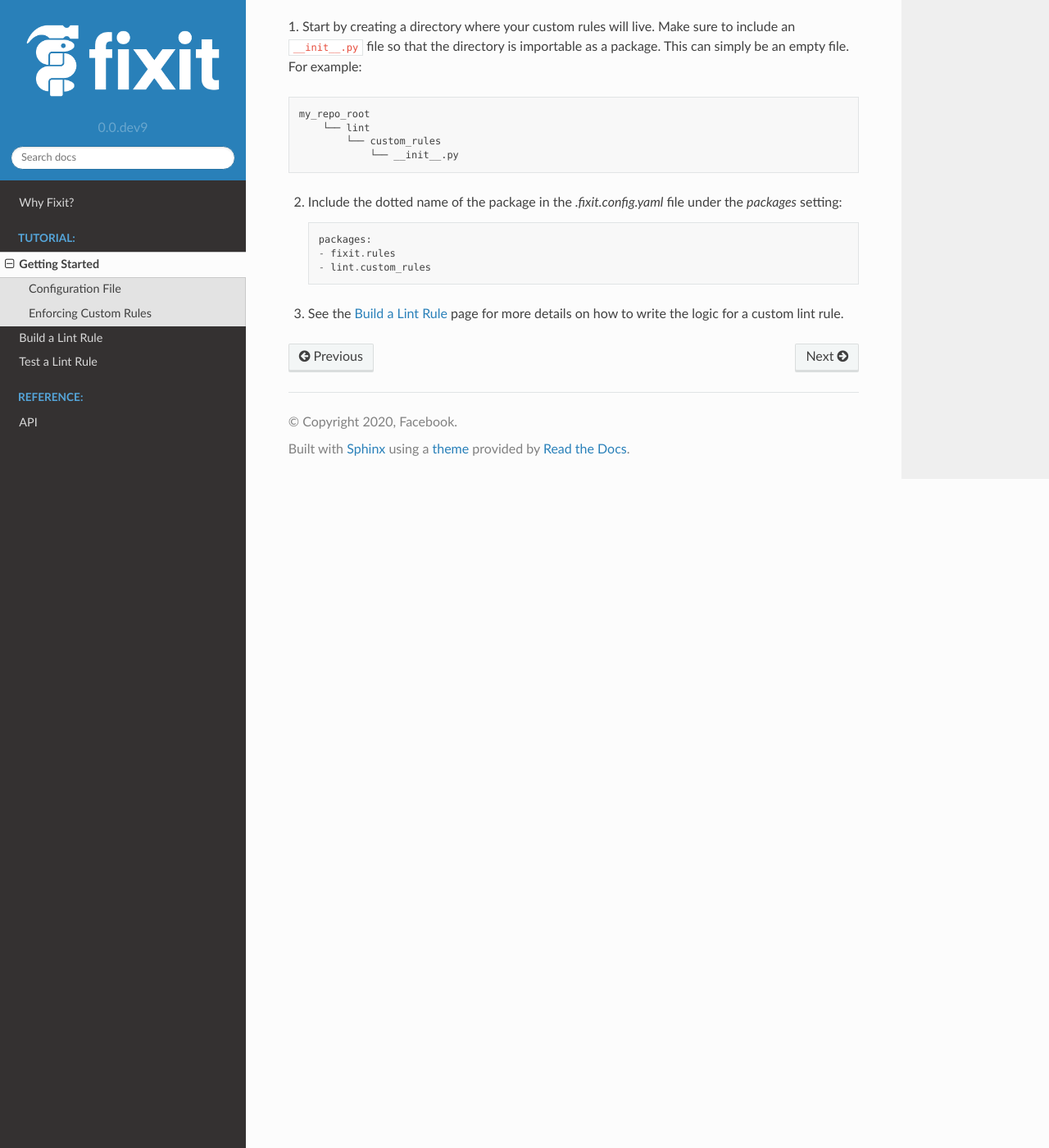
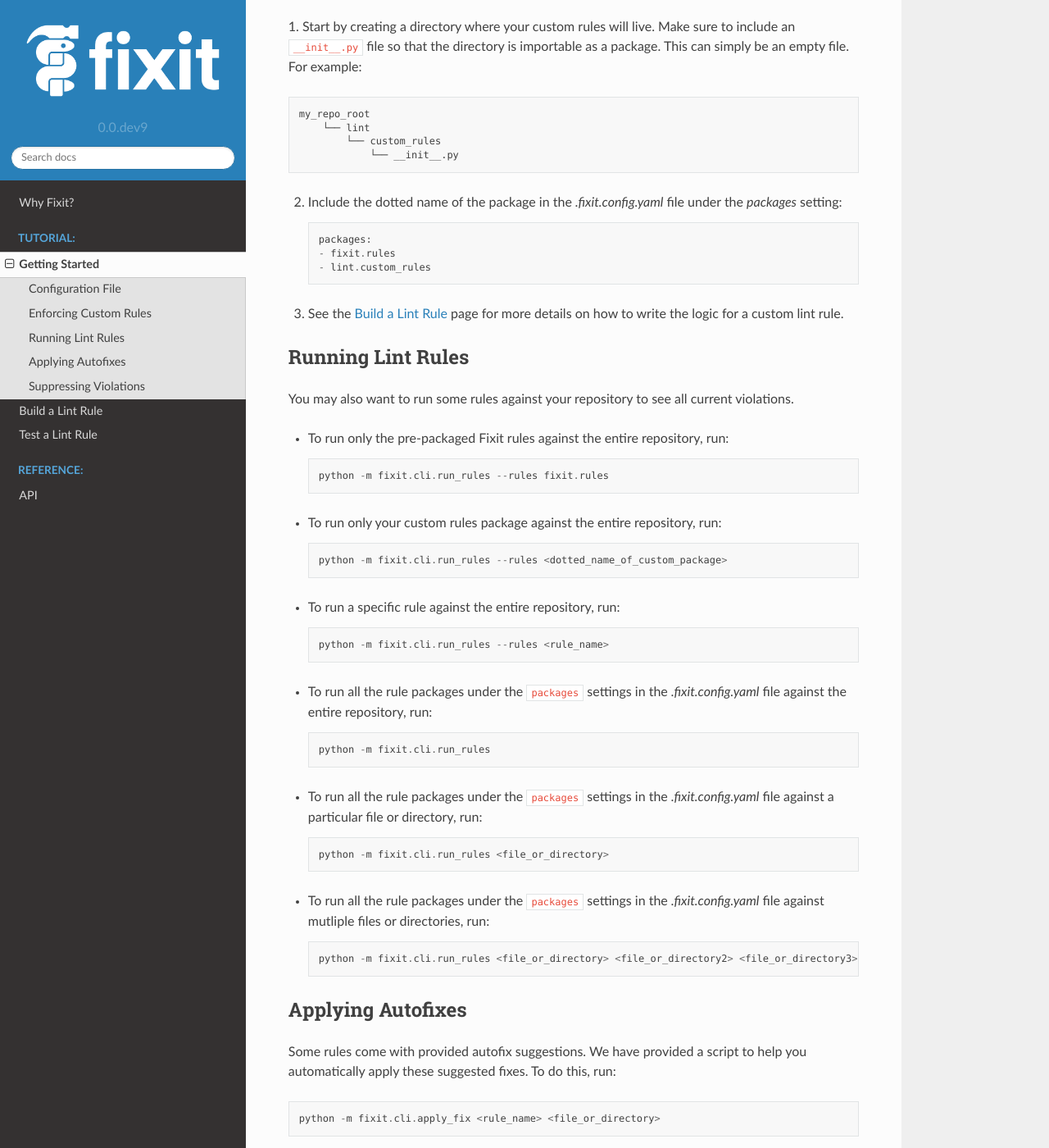
Before and after one commit to Instagram/Fixit, a Sphinx documentation site: the page built from docs/source/getting_started.rst, in a window 1280 px wide and 1400 px high, scrolled down 1946 px. Shown: the whole window at 82% size. Built offline with Sphinx 7.4.7 and the Read the Docs theme 2.0.0, drawn with Linux system fonts in a browser that asks for light colours; some of the changed text lies outside the part shown.

Commit message:
Using the scripts + convert fixit.common.cli to fixit.cli

```diff
--- a/docs/source/getting_started.rst
+++ b/docs/source/getting_started.rst
@@ -90,3 +90,61 @@ This can simply be an empty file. For example::
     - lint.custom_rules
 
 3. See the :doc:`Build a Lint Rule <build_a_lint_rule>` page for more details on how to write the logic for a custom lint rule.
+
+
+Running Lint Rules
+==================
+
+You may also want to run some rules against your repository to see all current violations.
+
+- To run only the pre-packaged Fixit rules against the entire repository, run::
+
+    python -m fixit.cli.run_rules --rules fixit.rules
+
+- To run only your custom rules package against the entire repository, run::
+
+    python -m fixit.cli.run_rules --rules <dotted_name_of_custom_package>
+
+- To run a specific rule against the entire repository, run::
+
+    python -m fixit.cli.run_rules --rules <rule_name>
+
+- To run all the rule packages under the ``packages`` settings in the `.fixit.config.yaml` file against the entire repository, run::
+
+    python -m fixit.cli.run_rules
+
+- To run all the rule packages under the ``packages`` settings in the `.fixit.config.yaml` file against a particular file or directory, run::
+
+    python -m fixit.cli.run_rules <file_or_directory>
+
+- To run all the rule packages under the ``packages`` settings in the `.fixit.config.yaml` file against mutliple files or directories, run::
+
+    python -m fixit.cli.run_rules <file_or_directory> <file_or_directory2> <file_or_directory3>
+
+
+Applying Autofixes
+==================
+
+Some rules come with provided autofix suggestions. We have provided a script to help you automatically apply these suggested fixes. To do this, run::
+
+    python -m fixit.cli.apply_fix <rule_name> <file_or_directory>
+
+This will apply a lint rule's autofix to the source code in the specified file(s) or directory.
+
+- For more detailes on this script's usage, run::
+
+    python -m fixit.cli.apply_fix --help
+
+
+Suppressing Violations
+======================
+
+You may wish to suppress existing lint violations from the lint engine altogether. We have provided a script to help you automatically insert lint suppressions. To do this, run::
+
+    python -m fixit.cli.insert_suppressions <rule_name> <file_or_directory>
+
+This will insert a suppression in the form of a ``# lint-fixme`` comment above lines in the source code that violate the specified rule.
+
+- For more detailes on this script's usage, run::
+
+    python -m fixit.cli.insert_suppressions --help
```
Also changed, not shown: other parts of docs/source/getting_started.rst (+3 -3 lines), docs/source/test_a_lint_rule.ipynb.
